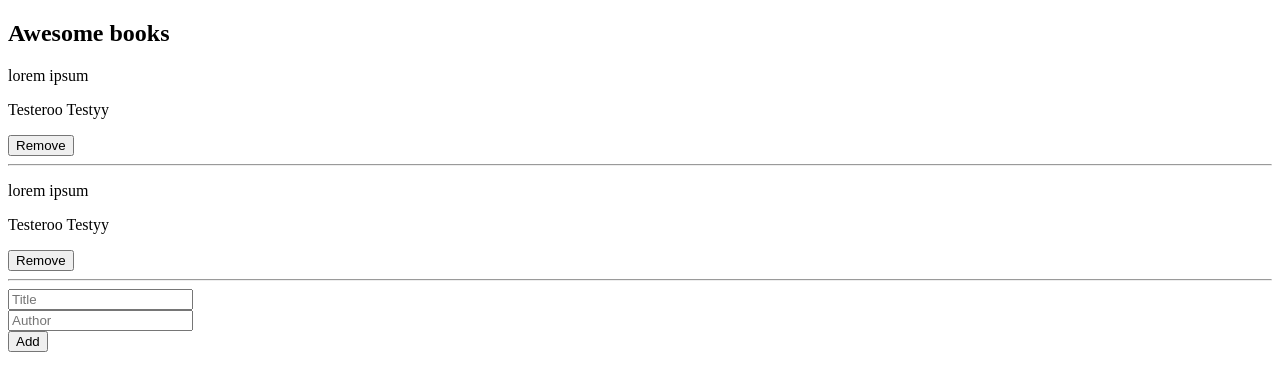
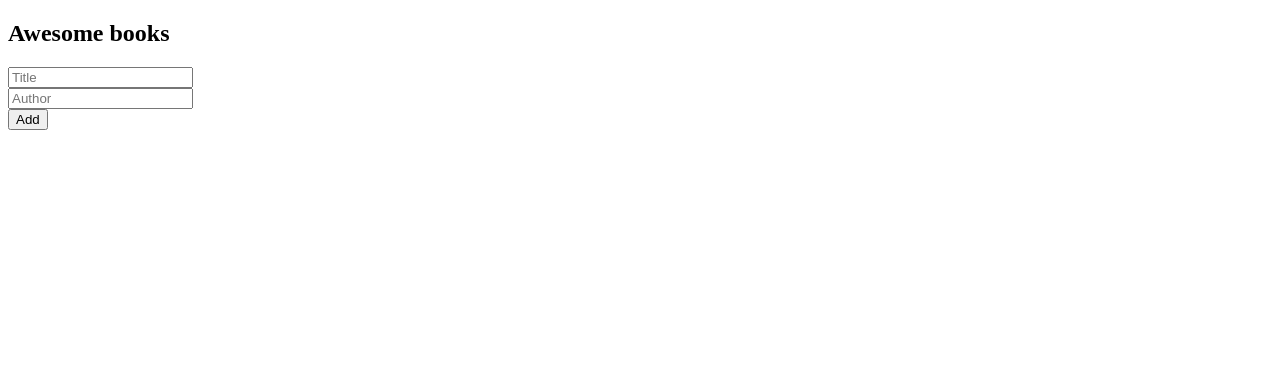
Before and after one commit to jssol/Awesome-books_JavaScript-objects, a plain HTML site: page index.html in a window 1280 px wide. Drawn offline with Linux system fonts and the light colour scheme.

Commit message:
Link the the content generator script

```diff
--- a/index.html
+++ b/index.html
@@ -9,18 +9,6 @@
   <body>
     <section class="book_list">
       <h2 class="header">Awesome books</h2>
-      <article class="book">
-        <p class="book_title">lorem ipsum</p>
-        <p class="book_author">Testeroo Testyy</p>
-        <button class="remove_book_btn" type="button">Remove</button>
-        <hr />
-      </article>
-      <article class="book">
-        <p class="book_title">lorem ipsum</p>
-        <p class="book_author">Testeroo Testyy</p>
-        <button class="remove_book_btn" type="button">Remove</button>
-        <hr />
-      </article>
     </section>
     <section class="add_book">
       <form class="add_book_form">
@@ -30,5 +18,7 @@
         <button class="add_book_btn" type="submit">Add</button>
       </form>
     </section>
+
+    <script src="./content.js"></script>
   </body>
 </html>
```
